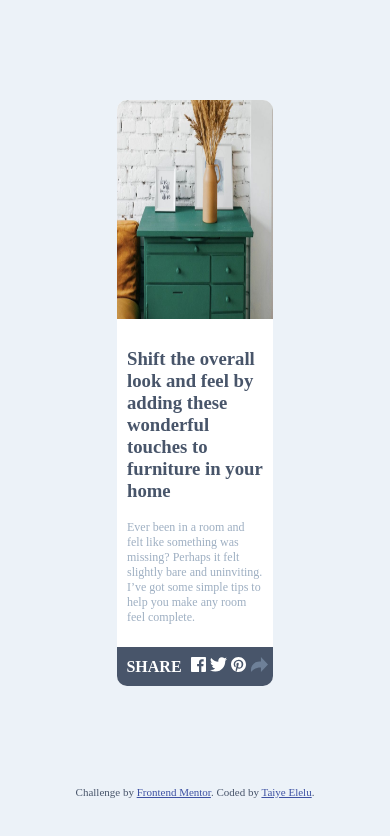
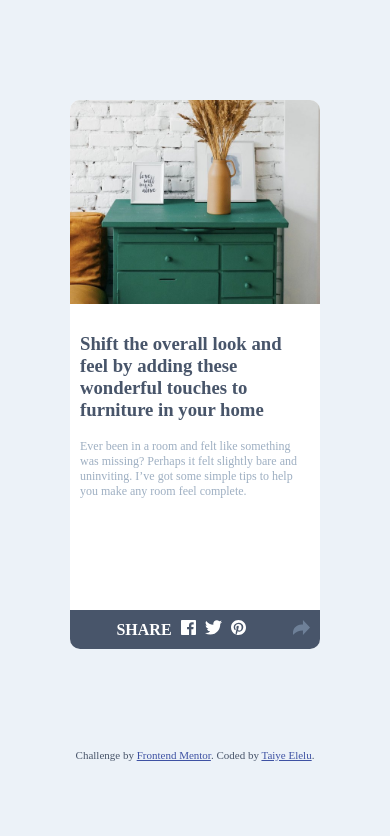
Before and after one commit to Elelu/article-preview-component-master, a plain HTML site: page index.html in a window 390 px wide. Drawn offline with Linux system fonts and the light colour scheme.

Commit message:
Add files via upload

```diff
--- a/style.css
+++ b/style.css
@@ -74,10 +74,10 @@ text-align: left;
   .card{
     margin: 100px auto;
     display: grid;
-    grid-template-columns: auto;
+    grid-template-columns: 250px;
     grid-template-rows: 2fr 3fr 0.3fr;
-    width: 40%;
     background-color: #fff;
+    width: 250px;
     border-radius: 10px;
   }
 
@@ -85,6 +85,7 @@ text-align: left;
   margin-left: 0;
   padding: 10px;
   text-align: left;
+
   }
 
   .drawer-image{
@@ -105,7 +106,7 @@ text-align: left;
     border-bottom-right-radius: 10px;
   }
   .social img{
-    margin-right: 0px;
+    margin-right: 5px;
     height: 15px;
   }
 .social .share{
```
